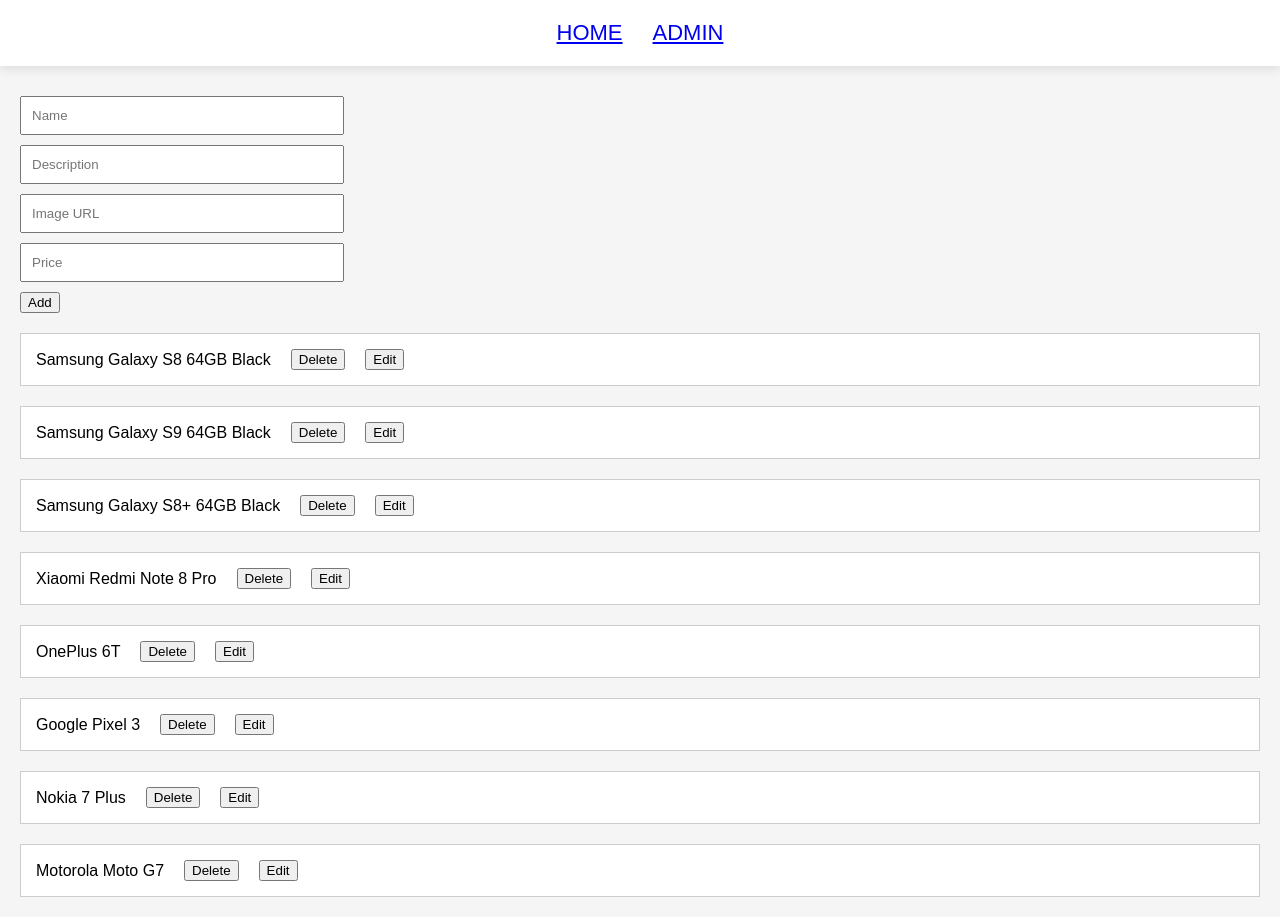
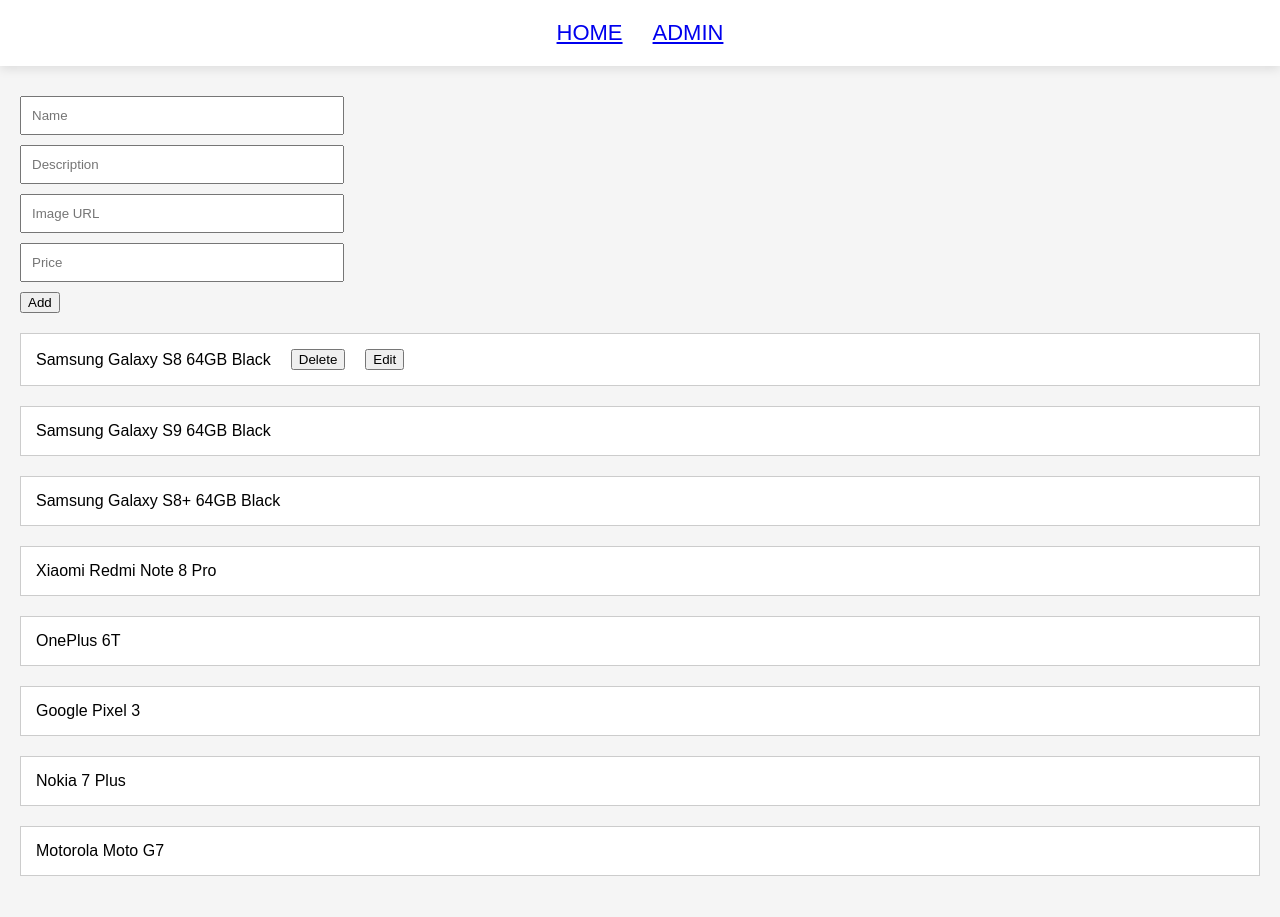
Before and after one commit to acciojob/mobile-store-akhssm, a React app: page /admin in a window 1280 px wide. After the commit the page ends 896 px from the top, so only its background shows below. Built offline with nearby package versions, Linux system fonts and the light colour scheme.

Commit message:
Removed comments

```diff
--- a/src/components/AdminPanel.js
+++ b/src/components/AdminPanel.js
@@ -50,11 +50,13 @@
         <button>Add</button>
       </div>
 
-      {products.map(product => (
+      {products.map((product, index) => (
         <div className="admin-card" key={product.id}>
 
           <div>{product.name}</div>
 
+          {index === 0 && (
+            <>
               <button
                 className="float-right"
                 onClick={() => deleteProduct(product.id)}
@@ -65,6 +67,8 @@
               <button className="float-right">
                 Edit
               </button>
+            </>
+          )}
 
         </div>
       ))}
```
Lines whose indentation alone changed are shown as unchanged.
